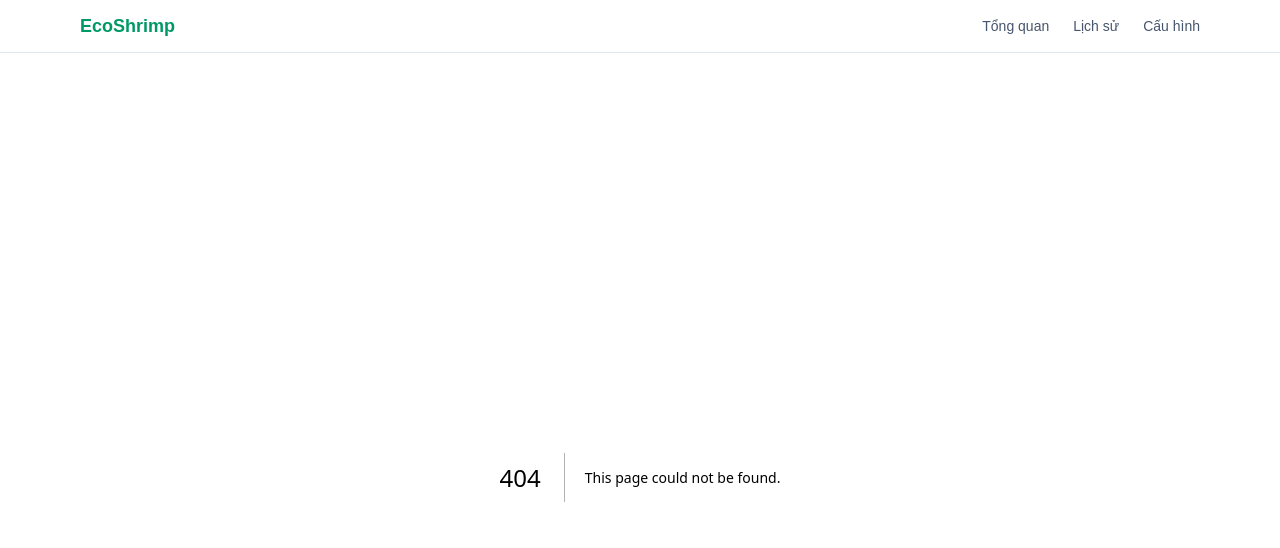
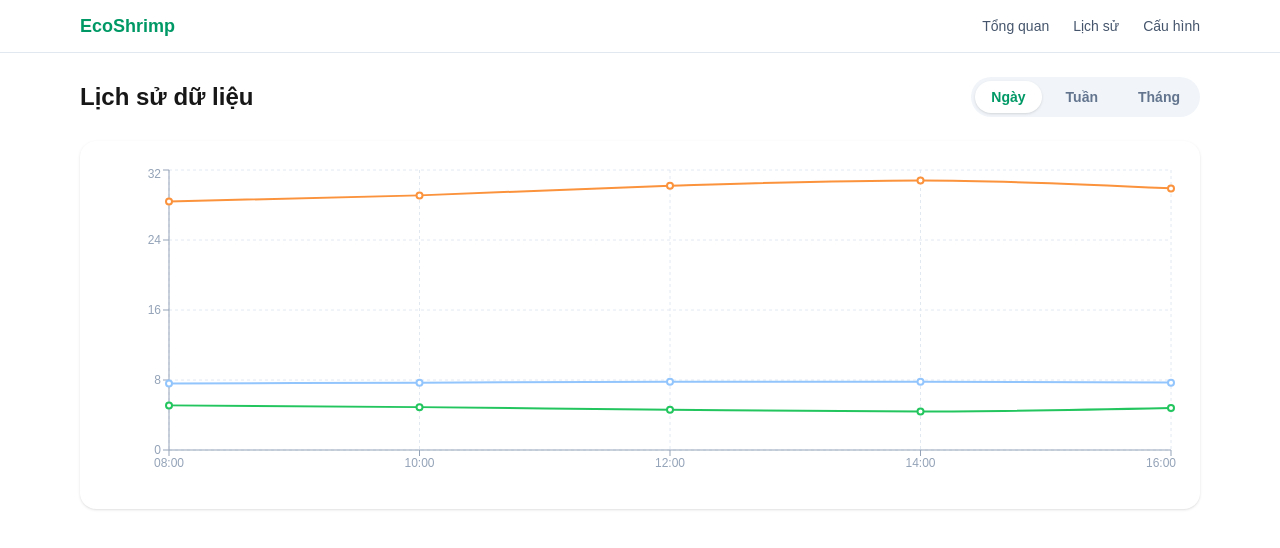
Before and after one commit to thanhthuan04/ecoshrimp-web, a Next.js app: page /history in a window 1280 px wide. Before the commit this address had no page. Shown: the top 548 px of the page. Built offline with nearby package versions, Linux system fonts and the light colour scheme.

Commit message:
feat(history): add history page with chart and range tabs using mock data

```diff
--- /dev/null
+++ b/app/history/page.tsx
@@ -0,0 +1,49 @@
+"use client";
+
+import { useState } from "react";
+import {
+    CartesianGrid,
+    Line,
+    LineChart,
+    ResponsiveContainer,
+    Tooltip,
+    XAxis,
+    YAxis,
+} from "recharts";
+import ChartTabs from "@/components/history/ChartTabs";
+import type { HistoryPoint, HistoryRange } from "@/types/history";
+
+const MOCK_HISTORY: HistoryPoint[] = [
+    { timestamp: "08:00", avg_temp: 28.4, avg_ph: 7.6, avg_do: 5.1, avg_turbidity: 22 },
+    { timestamp: "10:00", avg_temp: 29.1, avg_ph: 7.7, avg_do: 4.9, avg_turbidity: 24 },
+    { timestamp: "12:00", avg_temp: 30.2, avg_ph: 7.8, avg_do: 4.6, avg_turbidity: 27 },
+    { timestamp: "14:00", avg_temp: 30.8, avg_ph: 7.8, avg_do: 4.4, avg_turbidity: 29 },
+    { timestamp: "16:00", avg_temp: 29.9, avg_ph: 7.7, avg_do: 4.8, avg_turbidity: 25 },
+];
+
+export default function HistoryPage() {
+    const [range, setRange] = useState<HistoryRange>("day");
+
+    return (
+        <div className="flex flex-col gap-6">
+            <div className="flex items-center justify-between">
+                <h1 className="text-2xl font-bold">Lịch sử dữ liệu</h1>
+                <ChartTabs active={range} onChange={setRange} />
+            </div>
+
+            <div className="rounded-2xl bg-white p-6 shadow-sm">
+                <ResponsiveContainer width="100%" height={320}>
+                    <LineChart data={MOCK_HISTORY}>
+                        <CartesianGrid strokeDasharray="3 3" stroke="#e2e8f0" />
+                        <XAxis dataKey="timestamp" stroke="#94a3b8" fontSize={12} />
+                        <YAxis stroke="#94a3b8" fontSize={12} />
+                        <Tooltip />
+                        <Line type="monotone" dataKey="avg_temp" stroke="#fb923c" name="Nhiệt độ (°C)" strokeWidth={2} />
+                        <Line type="monotone" dataKey="avg_do" stroke="#22c55e" name="DO (mg/L)" strokeWidth={2} />
+                        <Line type="monotone" dataKey="avg_ph" stroke="#93c5fd" name="pH" strokeWidth={2} />
+                    </LineChart>
+                </ResponsiveContainer>
+            </div>
+        </div>
+    );
+}
--- /dev/null
+++ b/components/history/ChartTabs.tsx
@@ -0,0 +1,32 @@
+"use client";
+
+import type { HistoryRange } from "@/types/history";
+
+const TABS: { key: HistoryRange; label: string }[] = [
+    { key: "day", label: "Ngày" },
+    { key: "week", label: "Tuần" },
+    { key: "month", label: "Tháng" },
+];
+
+interface ChartTabsProps {
+    active: HistoryRange;
+    onChange: (range: HistoryRange) => void;
+}
+
+export default function ChartTabs({ active, onChange }: ChartTabsProps) {
+    return (
+        <div className="flex gap-2 rounded-full bg-slate-100 p-1">
+            {TABS.map((tab) => (
+                <button
+                    key={tab.key}
+                    type="button"
+                    onClick={() => onChange(tab.key)}
+                    className={`rounded-full px-4 py-1.5 text-sm font-semibold transition ${active === tab.key ? "bg-white text-emerald-600 shadow-sm" : "text-slate-500"
+                        }`}
+                >
+                    {tab.label}
+                </button>
+            ))}
+        </div>
+    );
+}
--- a/package.json
+++ b/package.json
@@ -11,7 +11,8 @@
   "dependencies": {
     "next": "16.3.1",
     "react": "19.2.8",
-    "react-dom": "19.2.8"
+    "react-dom": "19.2.8",
+    "recharts": "^3.10.1"
   },
   "devDependencies": {
     "@tailwindcss/postcss": "^4",
```
Also changed, not shown: 1 other file (tests, documents, lock files or other folders).
